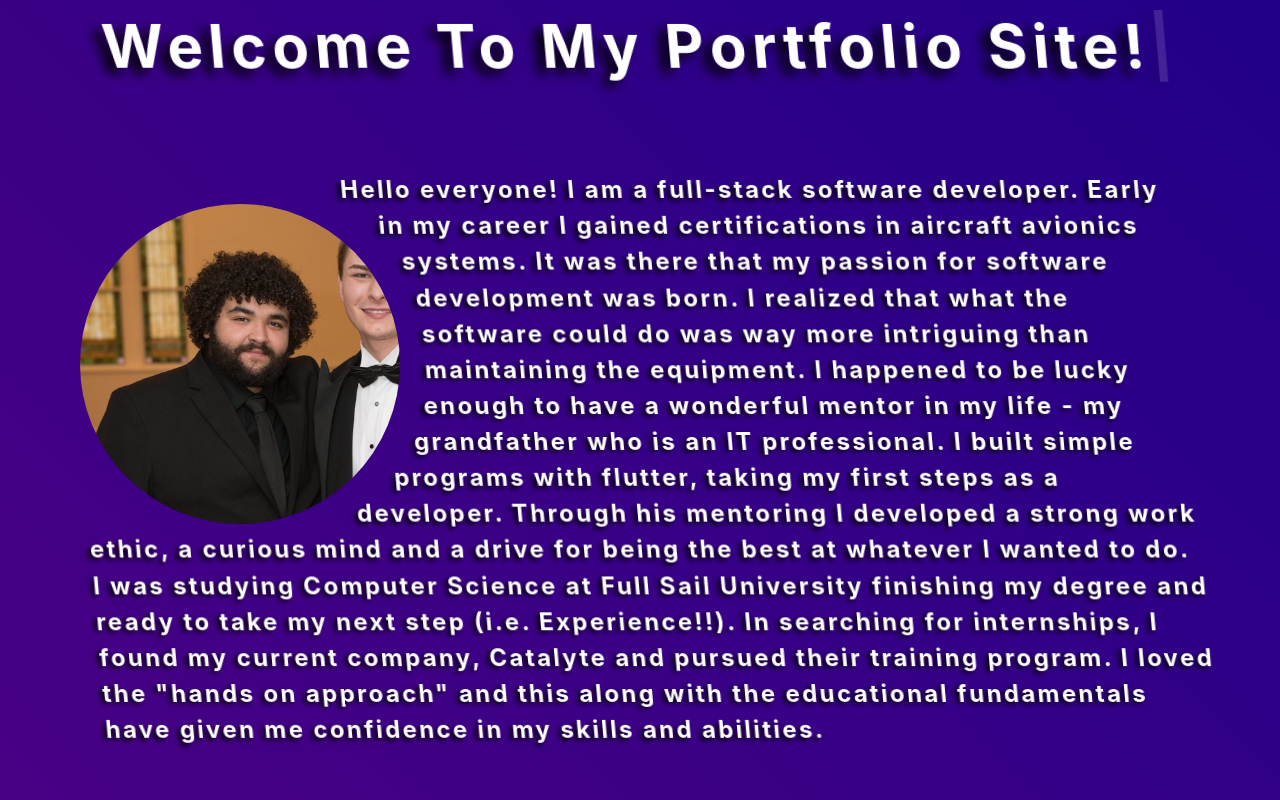
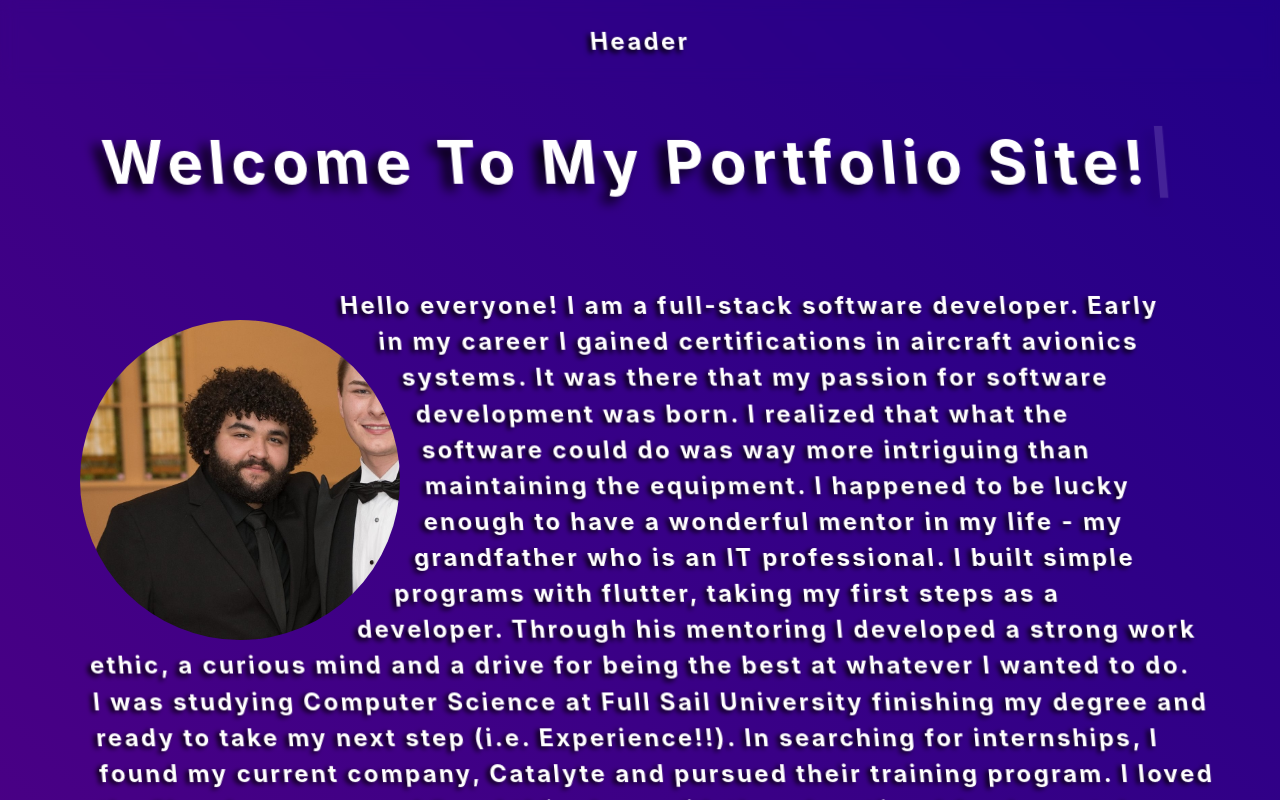
Before and after one commit to Carlosvann45/My-Portfolio-Site, a React (Create React App) app: page /about in a window 1280 px wide. Built offline with nearby package versions, Linux system fonts and the light colour scheme.

Commit message:
added sticky header for site with styling

```diff
--- a/src/components/app/App.css
+++ /dev/null
@@ -1,2 +0,0 @@
-#root {
-  }
--- a/src/components/app/App.js
+++ b/src/components/app/App.js
@@ -1,10 +1,11 @@
 import React from 'react';
-import './App.css';
 import {
   BrowserRouter, Route, Switch
 } from 'react-router-dom';
+import classes from './App.module.css';
 import NotFound from '../not-found/NotFound';
 import About from '../about/About';
+import Header from '../header/Header';
 
 /**
  * Runs browser router to specific webpage.
@@ -12,6 +13,9 @@ import About from '../about/About';
  * @returns page for user to view
  */
 const App = () => (
+  <div className={classes.siteContainer}>
+    <Header />
+    <div className={classes.pageContainer}>
       <BrowserRouter>
         <Switch>
           <Route exact path="/" render={() => {}} />
@@ -19,6 +23,8 @@ const App = () => (
           <Route render={() => <NotFound />} />
         </Switch>
       </BrowserRouter>
+    </div>
+  </div>
 );
 
 export default App;
--- /dev/null
+++ b/src/components/app/App.module.css
@@ -0,0 +1,9 @@
+.siteContainer {
+	width: 100%;
+}
+
+.pageContainer {
+	width: 100%;
+	height: fit-content;
+	margin-top: 3em;
+}
--- /dev/null
+++ b/src/components/header/Header.js
@@ -0,0 +1,27 @@
+import React, { useRef, useEffect, useState } from 'react';
+import classes from './Header.module.css';
+
+const Header = () => {
+  const headerRef = useRef();
+  const [isSticky, setIsSticky] = useState(false);
+
+  useEffect(() => {
+    const header = headerRef.current;
+
+    const observer = new IntersectionObserver(([entry]) => {
+      setIsSticky(entry.intersectionRatio < 1);
+    }, { threshold: [1] });
+
+    observer.observe(header);
+  });
+
+  return (
+    <section ref={headerRef} className={`${classes.headerContainer} ${isSticky ? classes.sticky : ''}`}>
+      <header className={classes.headerBackground}>
+        Header
+      </header>
+    </section>
+  );
+};
+
+export default Header;
--- /dev/null
+++ b/src/components/header/Header.module.css
@@ -0,0 +1,45 @@
+.headerContainer {
+	width: 100%;
+	position: sticky;
+	top: -1px;
+	border-collapse: collapse;
+	z-index: 1;
+	backdrop-filter: blur(.5em);
+
+}
+
+.sticky {
+	box-shadow: .1em .5em 1em black;
+	transition: all .1s;
+}
+
+.headerBackground {
+	padding: 1em;
+	height: 5;
+	width: 100%;
+	display: flex;
+	justify-content: center;
+
+	color: white;
+    font-weight: 700;
+    font-size: 1.5em;
+    letter-spacing: .1em;
+	line-height: 1.5em;
+	text-shadow: -.15em .1em .2em  black;
+	transform: rotateY(5deg) rotate(0deg) skew(5deg);
+}
+
+@keyframes move-background {
+  0% {
+	  background-position: 0 30%, 0 0;
+  }
+
+  50% {
+	  background-position: 100% 70%, 0 0;
+  }
+
+  100% {
+	  background-position: 0 30%, 0 0;
+  }
+
+}
```
Lines whose indentation alone changed are shown as unchanged.
